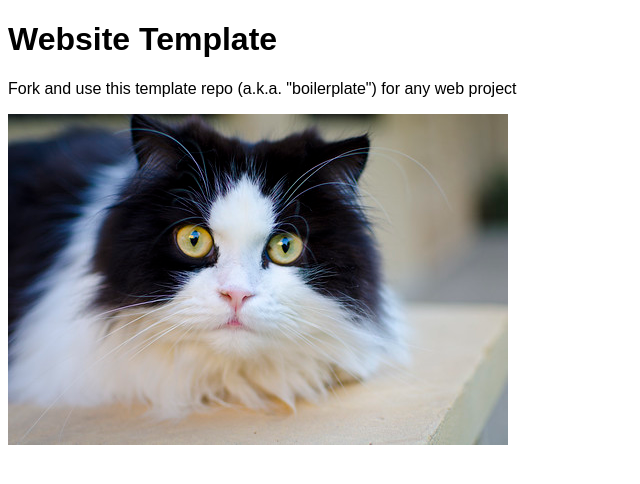
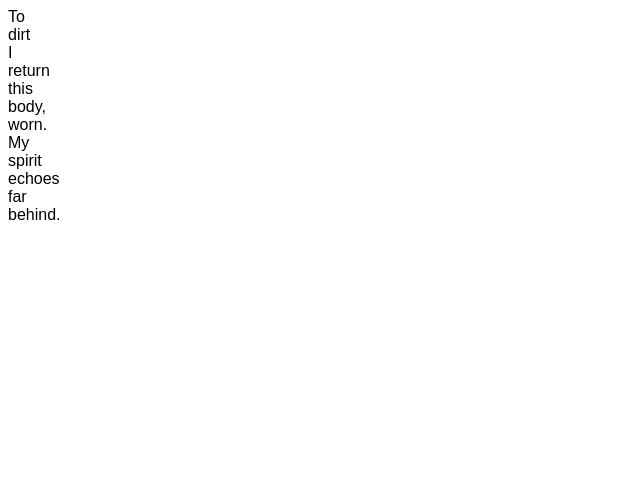
Before and after one commit to averyluxg/idk-man, a plain HTML site: page index.html in a window 1280 px wide. Shown: the whole page, without its empty margins (0-640 px from the left). Drawn offline with Linux system fonts and the light colour scheme.

Commit message:
Update index.html

```diff
--- a/index.html
+++ b/index.html
@@ -2,14 +2,26 @@
 <html lang="en">
 <head>
 	<meta charset="utf-8">
-	<title>Website Template</title>
+	<title>Haiku</title>
 	<link rel="stylesheet" href="./assets/css/styles.css">
 </head>
 <body>
+	<div class="grid-container">
+<div>To</div>
+<div>dirt</div>
+<div>I</div>
+<div class="last">return</div>
 
-	<h1>Website Template</h1>
-	<p>Fork and use this template repo (a.k.a. "boilerplate") for any web project</p>
-	<img src="assets/img/cat.jpg" alt="">
+<div>this</div>
+<div>body,</div>
+<div>worn.</div>
+<div>My</div>
+<div class="last">spirit</div>
+
+<div>echoes</div>
+<div>far</div>
+<div class="last">behind.</div>
+</div>
 
 	<script src="./assets/js/main.js"></script>
 </body>
```
